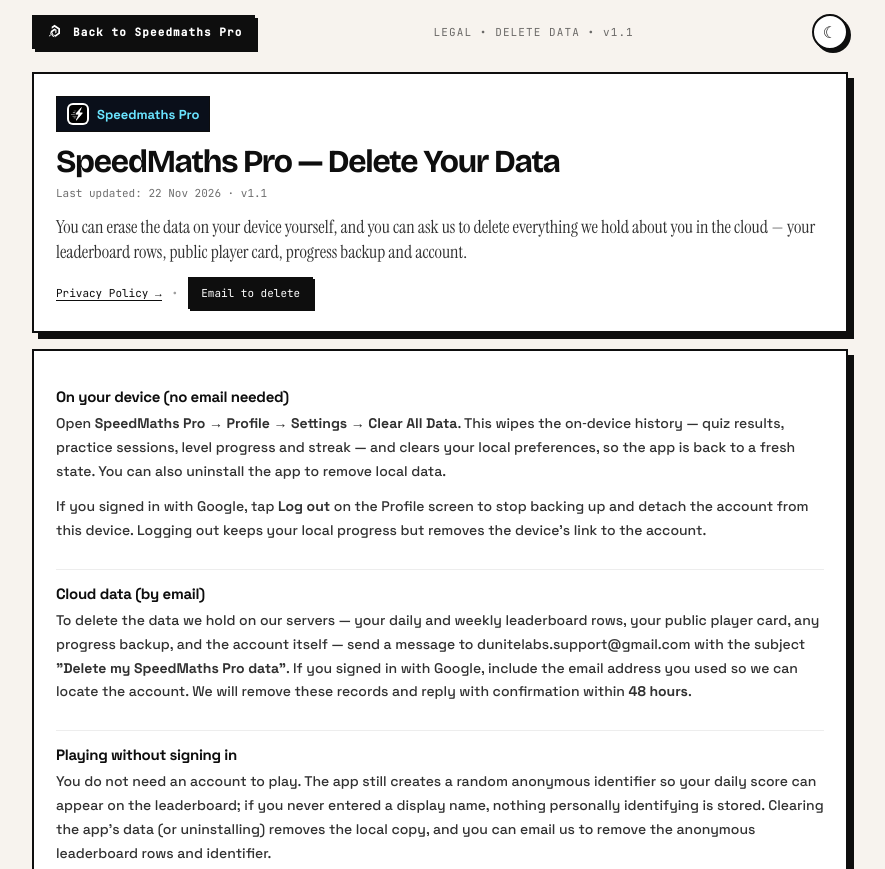
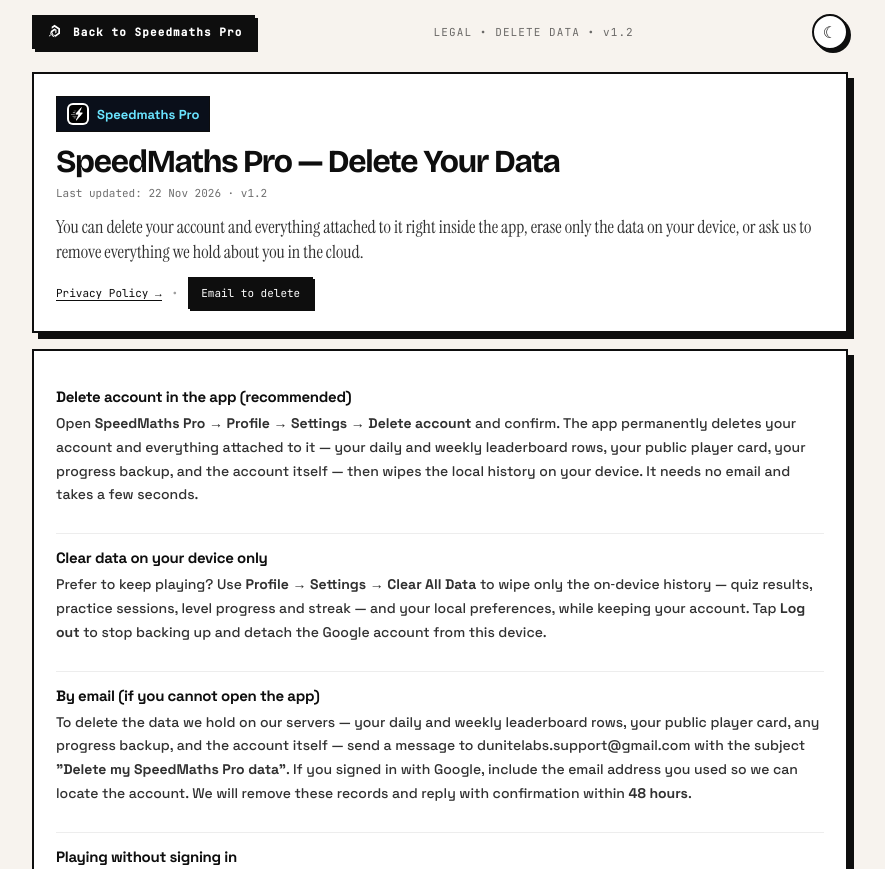
Before and after one commit to dunitelabs/dunitelabs, an Astro site: page /app/speedmaths-pro/delete-data in a window 1280 px wide. Shown: the top 869 px of the page, without its empty margins (200-1085 px from the left). Built offline with nearby package versions, Linux system fonts and the light colour scheme; Astro itself is replaced by a stand-in of ours.

Commit message:
docs(speedmaths-pro): privacy/delete pages v1.2 - in-app account deletion
The app now ships a Play-required in-app "Delete account" action, so the
policy no longer routes every cloud deletion through email.

- Your rights / delete-data now lead with Profile -> Settings -> Delete
  account, which removes the leaderboard rows, public player card, progress
  backup and the account itself, then wipes local data. Email is kept as the
  fallback for users who cannot open the app.
- Clear All Data is described as the on-device-only option.
- Bump both pages to v1.2 (22 Nov 2026).

```diff
--- a/src/pages/app/[slug]/delete-data.astro
+++ b/src/pages/app/[slug]/delete-data.astro
@@ -32,7 +32,7 @@ const jsonld = [
   <div class="page" style={`--accent:${app.accent}`}>
     <div class="topbar">
       <a href={`/app/${app.slug}/`} class="back"><img src="/dunitelabs_logo.svg" alt="" width="20" height="20" /> Back to {app.name}</a>
-      <span class="top-mono">LEGAL • DELETE DATA • v1.1</span>
+      <span class="top-mono">LEGAL • DELETE DATA • v1.2</span>
       <button id="theme-toggle" type="button" onclick="window.toggleTheme()" aria-label="Toggle theme" title="Light / Dark" style="width:36px; height:36px; border-radius:50%; border:2px solid var(--line); background:var(--card); color:var(--ink); box-shadow:3px 3px 0 var(--line); cursor:pointer; display:grid; place-items:center; font-size:16px; flex-shrink:0;"><span id="theme-toggle-icon">☾</span></button>
     </div>
 
@@ -43,8 +43,8 @@ const jsonld = [
           <span>{app.name}</span>
         </div>
         <h1>SpeedMaths Pro — Delete Your Data</h1>
-        <p class="last">Last updated: 22 Nov 2026 · v1.1</p>
-        <p class="intro">You can erase the data on your device yourself, and you can ask us to delete everything we hold about you in the cloud — your leaderboard rows, public player card, progress backup and account.</p>
+        <p class="last">Last updated: 22 Nov 2026 · v1.2</p>
+        <p class="intro">You can delete your account and everything attached to it right inside the app, erase only the data on your device, or ask us to remove everything we hold about you in the cloud.</p>
         <div class="links">
           <a href={`/app/${app.slug}/privacy/`} class="link">Privacy Policy →</a>
           <span class="sep">•</span>
@@ -54,13 +54,17 @@ const jsonld = [
 
       <div class="sections">
         <section>
-          <h2>On your device (no email needed)</h2>
-          <p>Open <strong>SpeedMaths Pro</strong> → <strong>Profile</strong> → <strong>Settings</strong> → <strong>Clear All Data</strong>. This wipes the on‐device history — quiz results, practice sessions, level progress and streak — and clears your local preferences, so the app is back to a fresh state. You can also uninstall the app to remove local data.</p>
-          <p>If you signed in with Google, tap <strong>Log out</strong> on the Profile screen to stop backing up and detach the account from this device. Logging out keeps your local progress but removes the device's link to the account.</p>
+          <h2>Delete account in the app (recommended)</h2>
+          <p>Open <strong>SpeedMaths Pro</strong> → <strong>Profile</strong> → <strong>Settings</strong> → <strong>Delete account</strong> and confirm. The app permanently deletes your account and everything attached to it — your daily and weekly leaderboard rows, your public player card, your progress backup, and the account itself — then wipes the local history on your device. It needs no email and takes a few seconds.</p>
         </section>
 
         <section>
-          <h2>Cloud data (by email)</h2>
+          <h2>Clear data on your device only</h2>
+          <p>Prefer to keep playing? Use <strong>Profile</strong> → <strong>Settings</strong> → <strong>Clear All Data</strong> to wipe only the on‐device history — quiz results, practice sessions, level progress and streak — and your local preferences, while keeping your account. Tap <strong>Log out</strong> to stop backing up and detach the Google account from this device.</p>
+        </section>
+
+        <section>
+          <h2>By email (if you cannot open the app)</h2>
           <p>To delete the data we hold on our servers — your daily and weekly leaderboard rows, your public player card, any progress backup, and the account itself — send a message to <a href="mailto:dunitelabs.support@gmail.com">dunitelabs.support@gmail.com</a> with the subject <strong>"Delete my SpeedMaths Pro data"</strong>. If you signed in with Google, include the email address you used so we can locate the account. We will remove these records and reply with confirmation within <strong>48 hours</strong>.</p>
         </section>
 
--- a/src/pages/app/[slug]/privacy.astro
+++ b/src/pages/app/[slug]/privacy.astro
@@ -32,7 +32,7 @@ const jsonld = [
   <div class="page" style={`--accent:${app.accent}`}>
     <div class="topbar">
       <a href={`/app/${app.slug}/`} class="back"><img src="/dunitelabs_logo.svg" alt="" width="20" height="20" /> Back to {app.name}</a>
-      <span class="top-mono">LEGAL • PRIVACY POLICY • v1.1</span>
+      <span class="top-mono">LEGAL • PRIVACY POLICY • v1.2</span>
       <button id="theme-toggle" type="button" onclick="window.toggleTheme()" aria-label="Toggle theme" title="Light / Dark" style="width:36px; height:36px; border-radius:50%; border:2px solid var(--line); background:var(--card); color:var(--ink); box-shadow:3px 3px 0 var(--line); cursor:pointer; display:grid; place-items:center; font-size:16px; flex-shrink:0;"><span id="theme-toggle-icon">☾</span></button>
     </div>
 
@@ -43,7 +43,7 @@ const jsonld = [
           <span>{app.name}</span>
         </div>
         <h1>SpeedMaths Pro — Privacy Policy</h1>
-        <p class="last">Last updated: 22 Nov 2026 · v1.1</p>
+        <p class="last">Last updated: 22 Nov 2026 · v1.2</p>
         <p class="intro">SpeedMaths Pro is a mental‐math trainer for competitive‐exam aspirants. You can play entirely without an account — signing in with Google is optional and only used to back up and restore your progress. We collect the minimum data needed for the leaderboard, streak sync and offline practice, and we never sell your data.</p>
         <div class="links">
           <a href={`/app/${app.slug}/delete-data/`} class="link">Delete my data →</a>
@@ -85,7 +85,7 @@ const jsonld = [
 
         <section>
           <h2>Your rights</h2>
-          <p>You can view a summary of your data in the app's Profile screen, and you may edit your display name and reminder time at any time. To erase the data stored on your device, open <strong>Profile → Settings → Clear All Data</strong>, or uninstall the app. To delete your cloud data — your leaderboard rows, public player card, progress backup and account — email us at <a href="mailto:dunitelabs.support@gmail.com">dunitelabs.support@gmail.com</a> with the subject "Delete my SpeedMaths Pro data". We will confirm deletion within 48 hours. If you prefer, you can also request a JSON export of your data by email. See the <a href={`/app/${app.slug}/delete-data/`}>Delete Your Data</a> page for details.</p>
+          <p>You can view a summary of your data in the app's Profile screen, and you may edit your display name and reminder time at any time. To permanently delete your account and everything attached to it — your leaderboard rows, public player card, progress backup, and all on‐device history — open <strong>Profile → Settings → Delete account</strong>. It works entirely in the app and needs no email. You can also erase only the on‐device data with <strong>Clear All Data</strong>, or uninstall the app. If you cannot open the app, email us at <a href="mailto:dunitelabs.support@gmail.com">dunitelabs.support@gmail.com</a> with the subject "Delete my SpeedMaths Pro data" and we will confirm deletion within 48 hours. You can also request a JSON export of your data by email. See the <a href={`/app/${app.slug}/delete-data/`}>Delete Your Data</a> page for details.</p>
         </section>
 
         <section>
```
